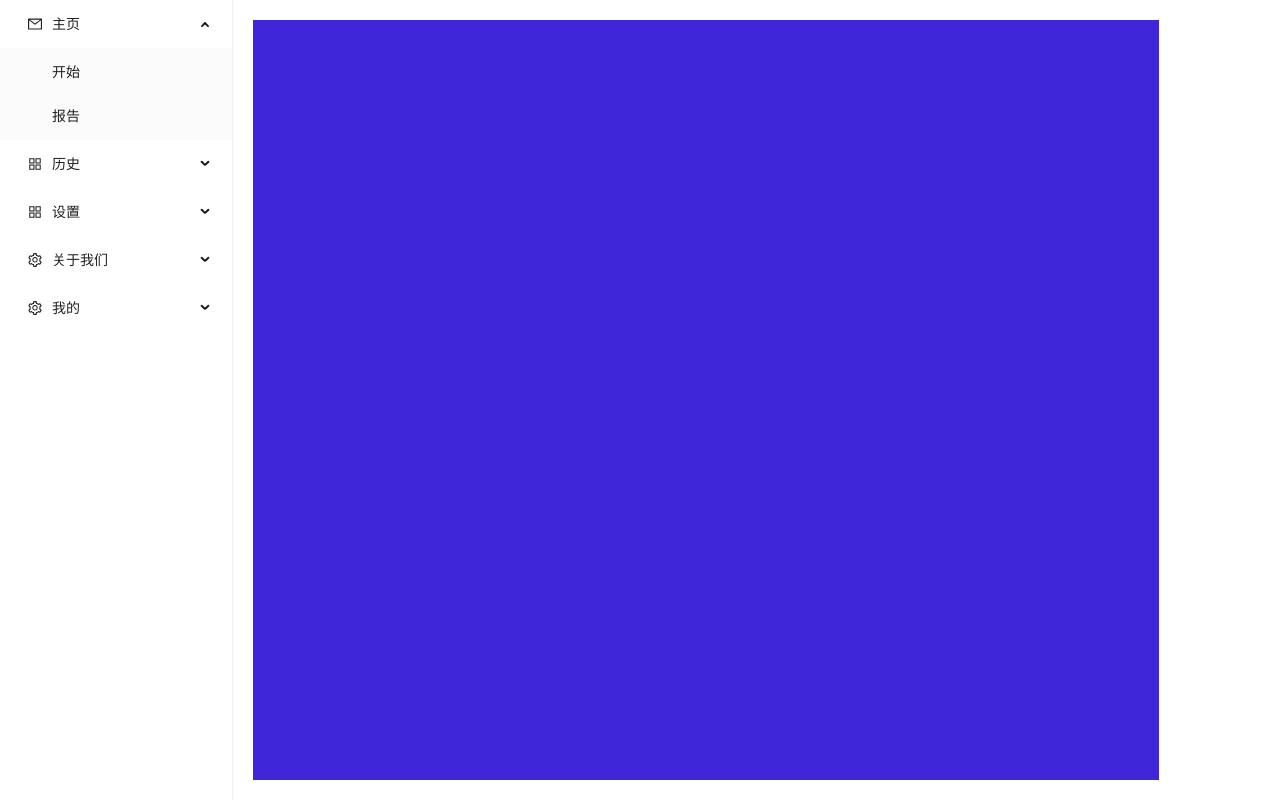
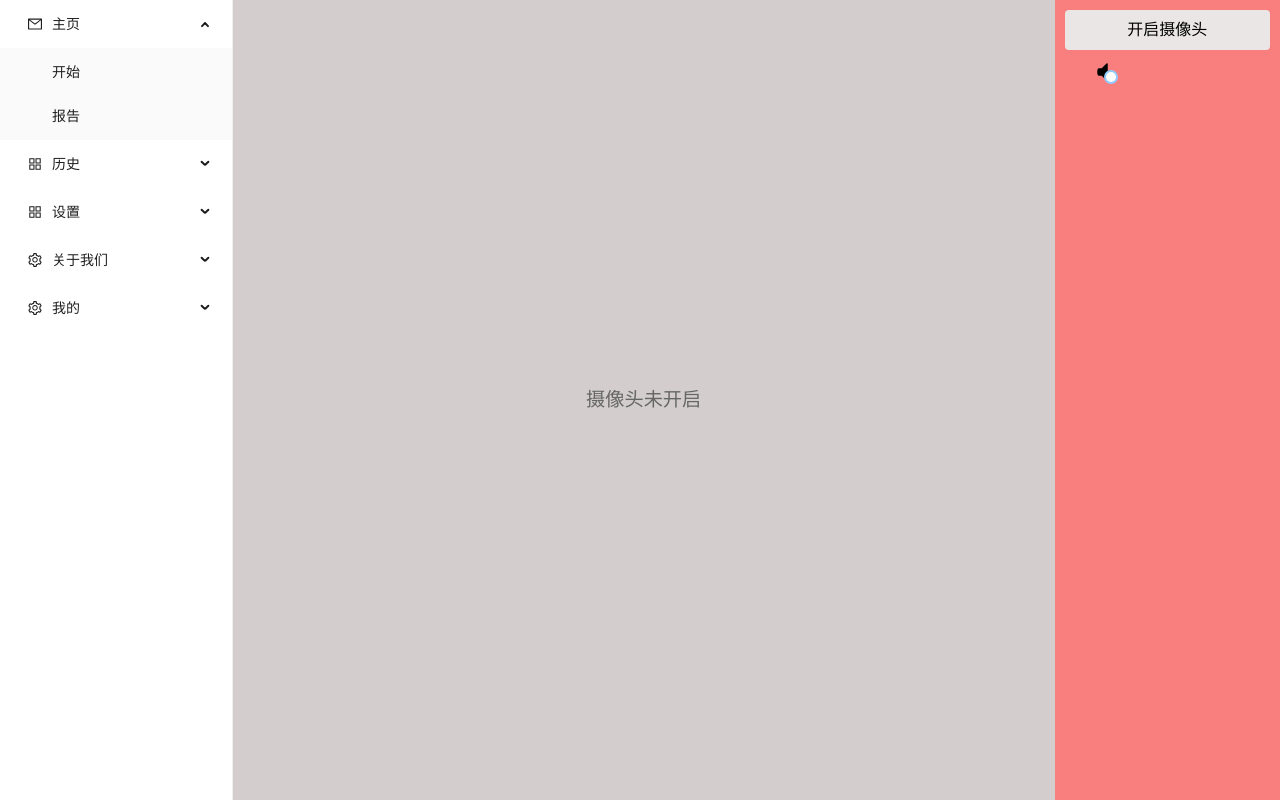
Before and after one commit to NightRain5212/test1, a Vue app in the folder interview-aissistant/: page / in a window 1280 px wide. Built offline with nearby package versions, Linux system fonts and the light colour scheme; sample sign-in values are in the browser's storage.

Commit message:
初始化摄像头

```diff
--- a/interview-aissistant/src/views/HomeView.vue
+++ b/interview-aissistant/src/views/HomeView.vue
@@ -1,198 +1,174 @@
-<!-- ai版 -->
 <template>
-    <div class="main_all">
-      <!-- 预览区域 -->
-      <div class="preview">
-        <video ref="videoRef" v-show="videoStream" autoplay muted playsinline></video alt='jjj'>
-      </div>
-      <!-- 控制按钮 -->
-      <div class="controls">
-        <button @click="startAudioRecording" :disabled="isRecording">
-          {{ isAudioRecording ? '录音中...' : '开始录音' }}
-        </button>
-        <button @click="startVideoRecording" :disabled="isRecording">
-          {{ isVideoRecording ? '录像中...' : '开始录像' }}
-        </button>
-        <button @click="stopRecording" :disabled="!isRecording">停止录制</button>
-      </div>
-      <!-- 录制结果 -->
-      <div v-if="recordedBlob" class="result">
-        <h3>录制结果</h3>
-        <audio v-if="isAudio" :src="recordedUrl" controls></audio>
-        <video v-else :src="recordedUrl" controls></video>
-        <button @click="downloadMedia">下载</button>
+  <div class="home">
+    <div class="viewarea">
+      <!-- 摄像头视频显示区域 -->
+      <video ref="cameraVideo" autoplay muted class="camera" v-show="isCameraActive"></video>
+      <div v-show="!isCameraActive" class="placeholder">摄像头未开启</div>
+    </div>
+    <div class="controlarea">
+      <button @click="toggleCamera" class="btn">
+        {{ isCameraActive ? '关闭摄像头' : '开启摄像头' }}
+      </button>
+      <div class="sound-slider">
+        <div class="icon" v-if="sliderValue > 0"><svg >
+            <path stroke-linecap="round" stroke-linejoin="round"
+              d="M19.114 5.636a9 9 0 0 1 0 12.728M16.463 8.288a5.25 5.25 0 0 1 0 7.424M6.75 8.25l4.72-4.72a.75.75 0 0 1 1.28.53v15.88a.75.75 0 0 1-1.28.53l-4.72-4.72H4.51c-.88 0-1.704-.507-1.938-1.354A9.009 9.009 0 0 1 2.25 12c0-.83.112-1.633.322-2.396C2.806 8.756 3.63 8.25 4.51 8.25H6.75Z" />
+          </svg>
+        </div>
+        <div class="icon" v-if="sliderValue == 0"><svg>
+            <path stroke-linecap="round" stroke-linejoin="round"
+              d="M17.25 9.75 19.5 12m0 0 2.25 2.25M19.5 12l2.25-2.25M19.5 12l-2.25 2.25m-10.5-6 4.72-4.72a.75.75 0 0 1 1.28.53v15.88a.75.75 0 0 1-1.28.53l-4.72-4.72H4.51c-.88 0-1.704-.507-1.938-1.354A9.009 9.009 0 0 1 2.25 12c0-.83.112-1.633.322-2.396C2.806 8.756 3.63 8.25 4.51 8.25H6.75Z" />
+          </svg>
+        </div>
+          <a-slider class="silder" v-model:value="sliderValue" :min="0" :max="20" />
       </div>
     </div>
+  </div>
 </template>
+
 <script setup>
-  import { ref, onBeforeUnmount } from 'vue';
-  const videoRef = ref(null);
-  const mediaRecorder = ref(null);
-  const recordedBlob = ref(null);
-  const recordedUrl = ref('');
-  const videoStream = ref(null);
-  const isRecording = ref(false);
-  const isAudioRecording = ref(false);
-  const isVideoRecording = ref(false);
-  const isAudio = ref(false);
+import { ref, onMounted, onBeforeUnmount,computed} from 'vue'
 
-  let chunks = [];
+const isCameraActive = ref(false)
+const cameraVideo = ref(null)
+let cameraStream = null// 摄像头流
 
-  // 获取媒体流
-  const getMediaStream = async (type) => {
-    try {
-      const constraints = {
-        audio: type === 'audio' || type === 'video',
-        video: type === 'video' ? { facingMode: 'user' } : false
-      };
-      return await navigator.mediaDevices.getUserMedia(constraints);
-    } catch (error) {
-      console.error('获取媒体设备失败:', error);
-      alert('无法访问媒体设备: ' + error.message);
-      throw error;
+// 开启/关闭摄像头
+async function toggleCamera() {
+  if (isCameraActive.value) {
+    stopCamera()
+  } else {
+    try { await startCamera() }
+    catch (error) {
+      message.warn('未开启摄像头！')
     }
-  };
+  }
+}
 
-  // 开始录音
-  const startAudioRecording = async () => {
-    try {
-      const stream = await getMediaStream('audio');
-      setupMediaRecorder(stream, 'audio');
-      isAudioRecording.value = true;
-      isRecording.value = true;
-      isAudio.value = true;
-    } catch (error) {
-      console.error('录音启动失败:', error);
-    }
-  };
+// 启动摄像头
+async function startCamera() {
+  try {
+    // 获取摄像头媒体流（默认使用前置摄像头）
+    //浏览器内置
+    const stream = await navigator.mediaDevices.getUserMedia({
+      video: {
+        facingMode: 'environment'  // 关键参数：强制使用后置摄像头
+      },
+      audio: false // 如果需要音频可以设为true
+    })
 
-  // 开始录像
-  const startVideoRecording = async () => {
-    try {
-      const stream = await getMediaStream('video');
-      videoStream.value = stream;
-      if (videoRef.value) {
-        videoRef.value.srcObject = stream;
-      }
-      setupMediaRecorder(stream, 'video');
-      isVideoRecording.value = true;
-      isRecording.value = true;
-      isAudio.value = false;
-    } catch (error) {
-      console.error('录像启动失败:', error);
-    }
-  };
+    // 将流赋值给video元素
+    cameraVideo.value.srcObject = stream
+    isCameraActive.value = true
+    cameraStream = stream
+  } catch (error) {
+    console.error('摄像头访问错误:', error)
+  }
+}
 
-  // 设置媒体录制器
-  const setupMediaRecorder = (stream, type) => {
-    chunks = [];
-    mediaRecorder.value = new MediaRecorder(stream, {
-      mimeType: type === 'audio' ? 'audio/webm' : 'video/webm'
-    });
+// 关闭摄像头
+function stopCamera() {
+  if (cameraStream) {
+    cameraStream.getTracks().forEach(track => track.stop())
+  }// 停止所有轨道
+  if (cameraVideo.value) {
+    cameraVideo.value.srcObject = null// 释放视频源
+  }
+  isCameraActive.value = false
+  cameraStream = null
+}
 
-    mediaRecorder.value.ondataavailable = (e) => {
-      if (e.data.size > 0) {
-        chunks.push(e.data);
-      }
-    };
+// 组件卸载时自动关闭摄像头
+onBeforeUnmount(() => {
+  stopCamera()
+})
 
-    mediaRecorder.value.onstop = () => {
-      recordedBlob.value = new Blob(chunks, {
-        type: mediaRecorder.value.mimeType
-      });
-      recordedUrl.value = URL.createObjectURL(recordedBlob.value);
-    };
+//声音滑动条
+const sliderValue = ref(0);
 
-    mediaRecorder.value.start(100); // 每100ms收集一次数据
-  };
+</script>
 
-  // 停止录制
-  const stopRecording = () => {
-    if (mediaRecorder.value && mediaRecorder.value.state !== 'inactive') {
-      mediaRecorder.value.stop();
-    }
+<style scoped lang="scss">
+.home {
+  display: flex;
+  flex-direction: row;
+  width: 100%;
+  height: 100%;
+  border: 0;
+}
 
-    // 关闭所有轨道
-    if (videoStream.value) {
-      videoStream.value.getTracks().forEach(track => track.stop());
-      videoStream.value = null;
-      if (videoRef.value) {
-        videoRef.value.srcObject = null;
-      }
-    }
+.viewarea {
+  height: 100%;
+  background: rgb(211, 205, 205);
+  flex: 8;
+  position: relative;
+  display: flex;
+  justify-content: center;
+  align-items: center;
 
-    isRecording.value = false;
-    isAudioRecording.value = false;
-    isVideoRecording.value = false;
-  };
-
-  // 下载媒体文件
-  const downloadMedia = () => {
-    const a = document.createElement('a');
-    a.href = recordedUrl.value;
-    a.download = `recording_${new Date().toISOString()}.${isAudio.value ? 'webm' : 'mp4'}`;
-    document.body.appendChild(a);
-    a.click();
-    document.body.removeChild(a);
-  };
-
-  // 组件卸载前清理
-  onBeforeUnmount(() => {
-    stopRecording();
-    if (recordedUrl.value) {
-      URL.revokeObjectURL(recordedUrl.value);
-    }
-  });
-  </script>
-
-  <style scoped>
-  .main_all {
-    width: 100%;
-    height: 100vh; /* 全屏高度 */
-    margin: 0 auto;
-    padding: 20px;
+  .camera {
+    width: 80%;
+    height: 80%;
+    object-fit: cover; // 填充整个区域
+    background: #000;
+    transform: scaleX(-1); // 镜像翻转（使画面更自然）
   }
 
-  .controls {
-    width: 30%;
-    height:100%;
-    margin: 20px 0;
-    display: flex;
-    gap: 10px;
+  .placeholder {
+    color: #666;
+    font-size: 1.2rem;
+  }
+}
+
+.controlarea {
+  background: rgb(249, 127, 127);
+  height: 100%;
+  display: flex;
+  flex-direction: column; // 垂直排列按钮
+  flex: 2;
+  gap: 10px; // 按钮间距
+  padding: 10px;
+}
+
+.btn {
+  background: rgb(234, 230, 230);
+  width: 100%;
+  height: 40px;
+  border: none;
+  border-radius: 4px;
+  cursor: pointer;
+
+  &:hover {
+    background: rgb(220, 215, 215);
+  }
+}
+.sound-slider {
+  position: relative;
+  padding: 0px 30px;
+  flex: display;
+  display: flex;
+  flex-grow: row;
+
+  & :first-child {
+    left: 5px;
   }
 
-  button {
-    padding: 8px 16px;
-    background: #5292d6;
-    height:80px;
-    cursor: pointer;
+  //匹配第一个子元素
+  & :last-child {
+    right: 5px;
   }
 
-  button:disabled {
-    opacity: 0.5;
-    cursor: not-allowed;
+  .icon {
+    width: 16px;
+    height: 16px;
   }
-
-  .preview{
-    background:#3e26d8;
-    width:90%;
-    height:100%;
-    video {
-    width: 80%;
-    max-height: 300px;
-    background: #000;
-    margin: 10px 0;
-  }
-  }
-
-  .result {
-    margin-top: 20px;
-    border-top: 1px solid #ccc;
-    padding-top: 20px;
-  }
-
-  .result video, .result audio {
-    width: 100%;
-    margin: 10px 0;
-  }
-  </style>
+}
+// .anticon {
+//   position: absolute;
+//   top: -2px;
+//   width: 16px;
+//   height: 16px;
+//   line-height: 1;
+//   font-size: 16px;
+//   color: rgba(0, 0, 0, 0.25);
+</style>
```
